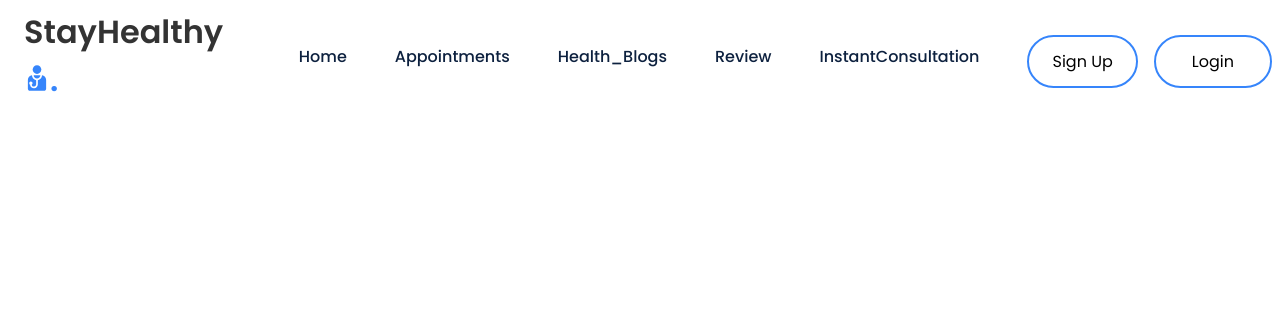
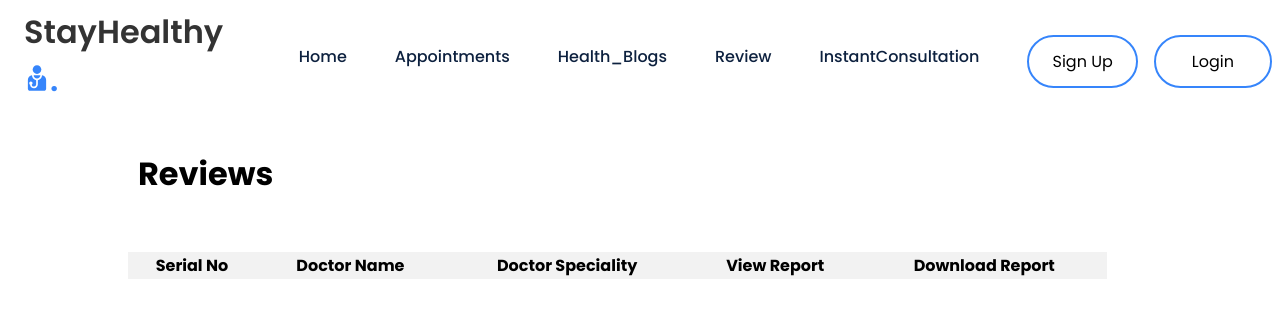
Before and after one commit to ubaidurrahman7/doctor_appoinment_app, a React (Create React App) app: page /reports in a window 1280 px wide. Shown: the top 318 px of the page. Built offline with nearby package versions, Linux system fonts and the light colour scheme.

Commit message:
added changes to profile

```diff
--- a/src/App.js
+++ b/src/App.js
@@ -10,6 +10,7 @@ import InstantConsultation from './components/InstantConsultationBooking/Instant
 import Notification from './components/Notification/Notification';
 import Review from './components/Review/Review';
 import ProfileForm from './components/ProfileCard/ProfileCard';
+import ReportLayuot from './components/ReportLayout/ReportLayout';
 
 function App() {
 
@@ -26,6 +27,8 @@ function App() {
                 <Route path='/instant-consultation' element={ <InstantConsultation />} />
                 <Route path='/review' element={<Review />} />
                 <Route path='/profile' element={< ProfileForm/>} />
+                <Route path='/reports' element={< ReportLayuot/>} />
+
               </Routes>
           </Notification>
 
--- a/src/components/ProfileCard/ProfileCard.css
+++ b/src/components/ProfileCard/ProfileCard.css
@@ -1,23 +1,61 @@
-
-
 .profile-container {
-    display: flex;
-    flex-direction: column;
-    align-items: center;
-    justify-content: center;
-  }
-  .profile-card{
-    width: 350px;
-    height: 450px;
-    background-color: gray;
+    max-width: 400px;
+    margin: 15% auto;
+    padding: 20px;
+    background-color: #f5f5f5;
+    border-radius: 4px;
   }
 
+  .profile-container h1 {
+    margin-top: 0;
+  }
+
+  .profile-container form {
+    margin-bottom: 20px;
+  }
+
+  .profile-container label {
+    display: block;
+    margin-bottom: 10px;
+  }
+
+  .profile-container input[type="text"],
+  .profile-container input[type="email"] {
+    width: 100%;
+    padding: 8px;
+    border: 1px solid #ccc;
+    border-radius: 4px;
+  }
+
+  .profile-container button {
+    display: block;
+    width: 100%;
+    padding: 8px;
+    background-color: #2190ff;
+    color: #fff;
+    border: none;
+    border-radius: 4px;
+    cursor: pointer;
+  }
   .profile-details {
     background-color: #fff;
-    box-shadow: 0 4px 8px 0 rgba(0, 0, 0, 0.2);
+    border-radius: 4px;
     padding: 20px;
-    max-width: 400px; /* Adjust the maximum width as needed */
-    text-align: center;
   }
 
-  /* Add more styles as needed for specific elements within the card */
+  .profile-details h2 {
+    margin-top: 0;
+  }
+
+  .profile-details p {
+    margin-bottom: 10px;
+  }
+
+  .profile-details button {
+    background-color: #2190ff;
+    color: #fff;
+    border: none;
+    border-radius: 4px;
+    padding: 8px 12px;
+    cursor: pointer;
+  }
--- /dev/null
+++ b/src/components/ReportLayout/ReportLayout.css
@@ -0,0 +1,72 @@
+/* Reviews.css */
+
+.main{
+    margin-top: 10%;
+    display: flex;
+    flex-direction: column;
+    justify-content: center;
+    width: 90%;
+    margin-left: 10%;
+  }
+
+  .table-heading {
+    padding: 10px;
+    font-weight: bold;
+    text-align: left
+  }
+
+  .table-content {
+    width: 85%;
+    margin-top: 20px;
+    padding: 12px 0px;
+  }
+  .table-content .heading-row{
+    margin: 12px 0px;
+  }
+
+  table {
+    width: 100%;
+    border-collapse: collapse;
+    border: none;
+    border-spacing: 0;
+  }
+
+  table th{
+    background-color: rgb(225, 223, 223);
+    height: 26px;
+  }
+  table td {
+    height: 40px;
+    text-align: center;
+    border: none;
+    border-bottom: 1px solid #ccc;
+  }
+
+  table th {
+    background-color: #f2f2f2;
+    color: black;
+  }
+
+  table tr:nth-child(even) {
+    background-color: #f2f2f2;
+  }
+  .review-given {
+    margin-top: 10px;
+  }
+
+  .review-given p {
+    margin: 5px 0;
+    font-size: 12px;
+  }
+  .report-btn{
+    color: white;
+    background-color: rgb(79, 79, 247);
+    padding: 6px 0px !important ;
+    margin: 5px 0px;
+    margin-left: 10px;
+    border-radius: 5px;
+  }
+  .report-btn .link{
+    text-decoration: none;
+    color: white;
+  }
--- /dev/null
+++ b/src/components/ReportLayout/ReportLayout.js
@@ -0,0 +1,80 @@
+// Reviews.js
+import React, { useState, useEffect } from 'react';
+import './ReportLayout.css';
+import { Link } from 'react-router-dom';
+
+const ReportLayuot = () => {
+  const [appointments, setAppointments] = useState([]);
+  const [doctorsWithAppointments, setDoctorsWithAppointments] = useState([]);
+
+  useEffect(() => {
+    // Retrieve appointments from local storage
+    const storedAppointments = JSON.parse(localStorage.getItem('appointments')) || [];
+    setAppointments(storedAppointments);
+  }, []);
+
+  useEffect(() => {
+    // Filter appointments to get unique doctors with appointments for the current user
+    const currentUserEmail = sessionStorage.getItem('email');
+    const uniqueDoctors = [...new Set(appointments.filter(appointment => appointment.userId === currentUserEmail).map(appointment => appointment.doctorId))];
+
+    // Retrieve the doctorName and doctorSpeciality for each unique doctor
+    const doctorsWithInfo = uniqueDoctors.map(doctorId => {
+      const appointmentWithInfo = appointments.find(appointment => appointment.userId === currentUserEmail && appointment.doctorId === doctorId);
+      if (appointmentWithInfo) {
+        return {
+          doctorId,
+          doctorName: appointmentWithInfo.doctorName,
+          doctorSpeciality: appointmentWithInfo.doctorSpeciality,
+        };
+      }
+      return null;
+    }).filter(doctorInfo => doctorInfo !== null);
+
+    setDoctorsWithAppointments(doctorsWithInfo);
+  }, [appointments]);
+
+  return (
+    <div className='main'>
+      <div className='table-heading'>
+        <h1>Reviews</h1>
+      </div>
+      <div className='table-content'>
+        <table>
+          <thead>
+            <tr>
+              <th>Serial No</th>
+              <th>Doctor Name</th>
+              <th>Doctor Speciality</th>
+              <th>View Report</th>
+              <th>Download Report</th>
+            </tr>
+          </thead>
+          <tbody>
+            {doctorsWithAppointments.map((doctor, index) => (
+              <tr key={doctor.doctorId}>
+                <td>{index + 1}</td>
+                <td>{doctor.doctorName}</td>
+                <td>{doctor.doctorSpeciality}</td>
+                <td className='review-form-button'>
+
+                    <div className='report-btn'>
+                            <Link to='/reportpage' className='link'>View Report</Link>
+                    </div>
+
+                </td>
+                <td>
+                <div className='report-btn'>
+                            <Link to='/reportpage' className='link'>Download Report</Link>
+                    </div>
+                </td>
+              </tr>
+            ))}
+          </tbody>
+        </table>
+      </div>
+    </div>
+  );
+};
+
+export default ReportLayuot;
```
Also changed, not shown: 1 other file (tests, documents, lock files or other folders).
